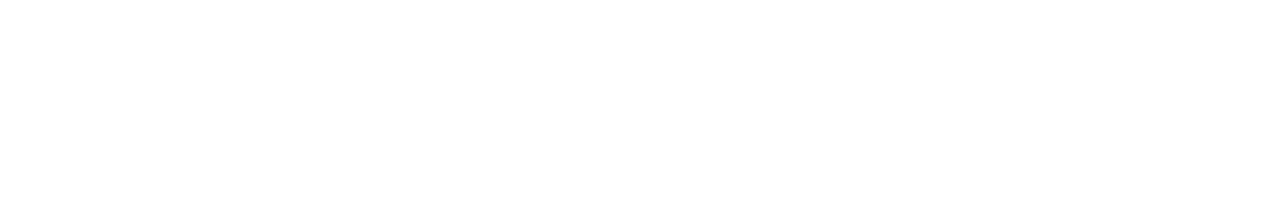
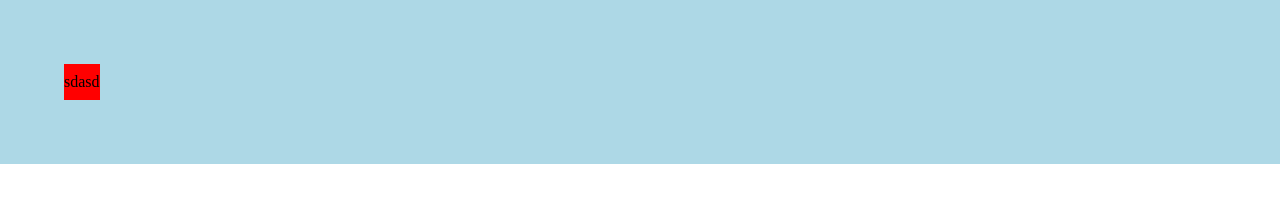
Before and after one commit to FraCuboni/js-fizzbuzz, a plain HTML site: page index.html in a window 1280 px wide. Drawn offline with Linux system fonts and the light colour scheme.

Commit message:
creating css classes 4 the squares n container

```diff
--- /dev/null
+++ b/css/style.css
@@ -0,0 +1,24 @@
+*{
+    box-sizing: border-box;
+    padding: 0;
+    margin: 0;
+}
+
+
+.container{
+    display: flex;
+    background-color: lightblue;
+    padding: 5%;
+
+    display: flex;
+}
+
+.square{
+    background-color: red;
+    height: ;
+    aspect-ratio: 1/1;
+
+    display: flex;
+    align-items: center;
+    justify-content: center;
+}
--- a/index.html
+++ b/index.html
@@ -4,8 +4,14 @@
     <meta charset="UTF-8">
     <meta name="viewport" content="width=device-width, initial-scale=1.0">
     <title>Document</title>
+
+    <link rel="stylesheet" href="css/style.css">
 </head>
 <body>
+
+    <div class="container">
+        <div class="square">sdasd</div>
+    </div>
 
 
     <script src="js/script.js"></script>
```
